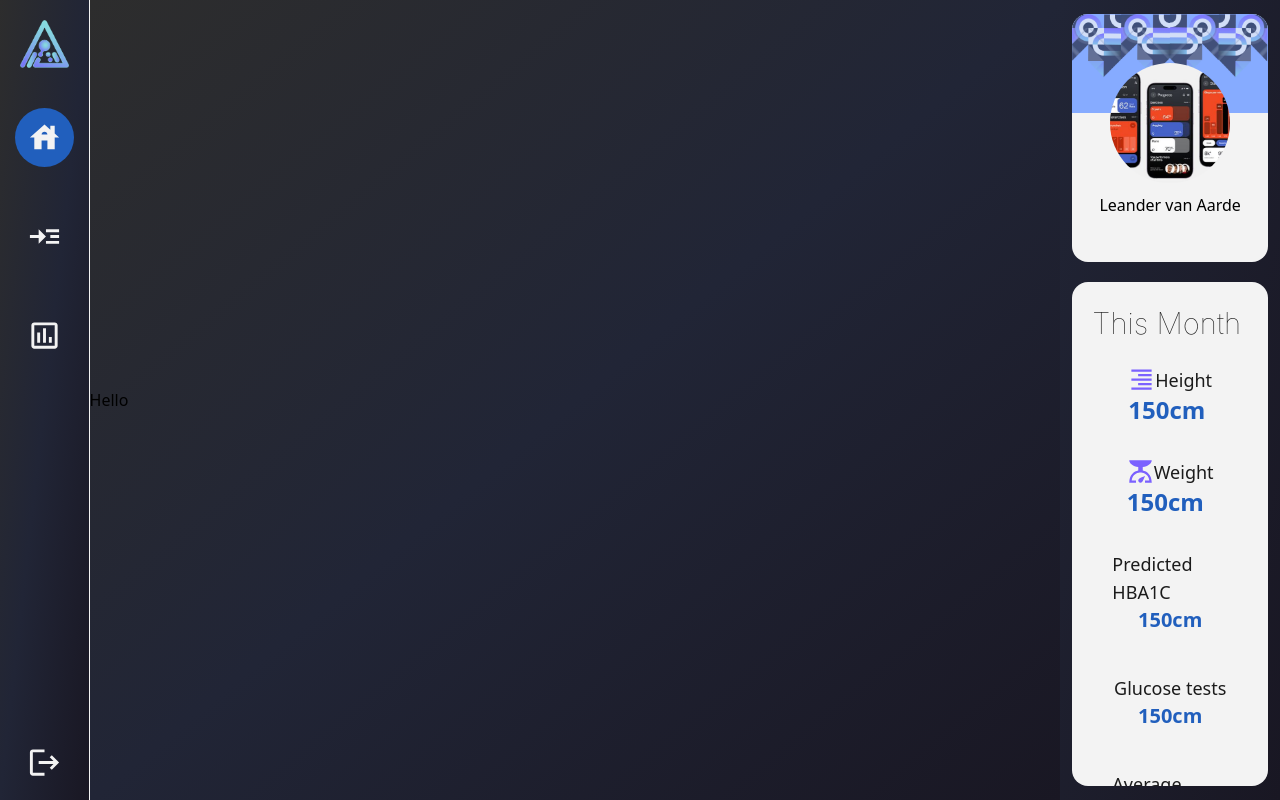
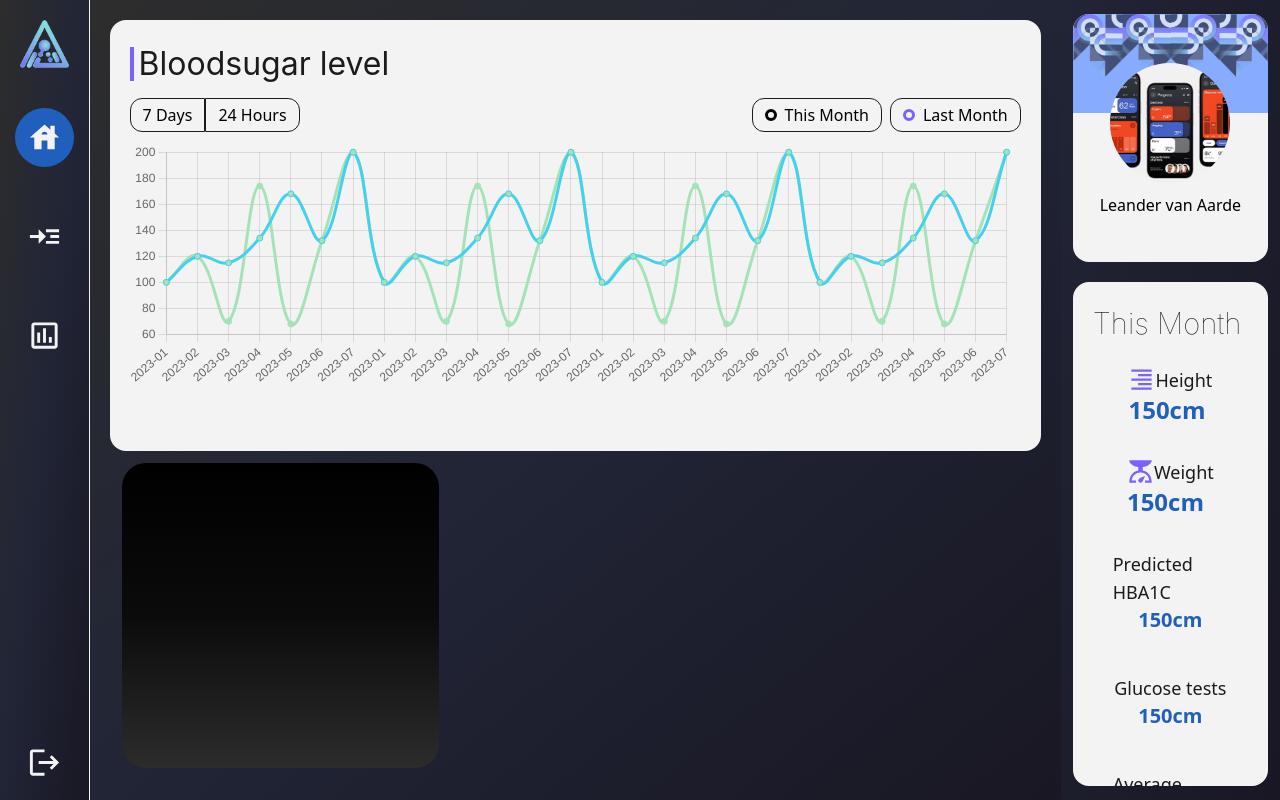
Before and after one commit to LeandervanAarde26/diasync, a Next.js app: page /home in a window 1280 px wide. Built offline with nearby package versions, Linux system fonts and the light colour scheme.

Commit message:
Home done
Home chart added

```diff
--- /dev/null
+++ b/components/Common/ChartKey.tsx
@@ -0,0 +1,16 @@
+import { ChartKeyType } from "@/types/ChartKeyType";
+
+function ChartKey({color, title, clickHandler}: ChartKeyType) {
+    return (
+        <div className={`px-3 py-1 cursor-pointer border border-1 border-csblack rounded-r-xl rounded-l-xl hover:border-2 flex flex-row gap-x-2 items-center `}>
+            <div className={`w-3 h-3 border border-[3px] border-${color} rounded-full`}>
+
+            </div>
+        <p>{title}</p>
+      </div>
+    );
+}
+
+export default ChartKey;
+
+// csblack
--- /dev/null
+++ b/components/Common/FilterButtons.component.tsx
@@ -0,0 +1,11 @@
+import { FilterButtonTypes } from "@/types/FilterButtonTypes";
+
+function FilterButtons({roundedLeft, roundedRight, active, title, clickHandler}: FilterButtonTypes) {
+  return (
+    <div className={`px-3 py-1 cursor-pointer border border-1 border-csblack rounded-r-${roundedRight} rounded-l-${roundedLeft} hover:border-2`}>
+      <p>{title}</p>
+    </div>
+  );
+}
+
+export default FilterButtons;
--- /dev/null
+++ b/components/Common/Test.tsx
@@ -0,0 +1,105 @@
+"use client";
+import {
+  Chart as ChartJS,
+  CategoryScale,
+  LinearScale,
+  Tooltip,
+  PointElement,
+  LineElement,
+} from "chart.js";
+import { Line } from 'react-chartjs-2';
+
+ChartJS.register(
+    CategoryScale,
+    LinearScale,
+    PointElement,
+    LineElement,
+    Tooltip
+  );
+
+  const MyLineChart = () => {
+    return (
+      <div>
+        <Line
+          data={{
+            labels: [
+              "2023-01",
+              "2023-02",
+              "2023-03",
+              "2023-04",
+              "2023-05",
+              "2023-06",
+              "2023-07",
+              "2023-01",
+              "2023-02",
+              "2023-03",
+              "2023-04",
+              "2023-05",
+              "2023-06",
+              "2023-07",
+              "2023-01",
+              "2023-02",
+              "2023-03",
+              "2023-04",
+              "2023-05",
+              "2023-06",
+              "2023-07",
+              "2023-01",
+              "2023-02",
+              "2023-03",
+              "2023-04",
+              "2023-05",
+              "2023-06",
+              "2023-07",
+            ],
+            datasets: [
+
+              {
+                label: "online tutorial subjects",
+                data: [100, 120, 115, 134, 168, 132, 200, 100, 120, 115, 134, 168, 132, 200, 100, 120, 115, 134, 168, 132, 200, 100, 120, 115, 134, 168, 132, 200, 100, 120, 115, 134, 168, 132, 200, 100, 120, 115, 134, 168, 132, 200,100, 120, 115, 134, 168, 132, 200, 100, 120, 115, 134, 168, 132, 200,100, 120, 115, 134, 168, 132, 200],
+                backgroundColor: "#A6E2B8",
+                tension: 0.4,
+                borderJoinStyle: 'round',
+                borderColor: '#45D0EE',
+                fill: true
+              },
+
+              {
+                label: "online tutorial subjects",
+                data: [100, 120, 70, 174, 68, 132, 200, 100, 120, 70, 174, 68, 132, 200, 100, 120, 70, 174, 68, 132, 200,
+                    100, 120, 70, 174, 68, 132, 200, 100, 120, 70, 174, 68, 132, 200, 100, 120, 70, 174, 68, 132, 200],
+
+                backgroundColor: "purple",
+                pointBackgroundColor: '#A6E2B8',
+                tension: 0.4,
+                borderJoinStyle: 'round',
+                borderColor:'#A6E2B8',
+
+              },
+
+            ],
+
+          }}
+          height={'83%'}
+          options={{
+            responsive: true,
+
+            plugins:{
+                legend: {
+                    display: true,
+                    position: 'top',
+                    align: 'center',
+                    labels: {
+                        color: 'darkred',
+                        font: {
+                           weight: 'bold'
+                        },
+                     }
+                }
+            }
+          }}
+        />
+      </div>
+    );
+  };
+  export default MyLineChart;
--- a/package.json
+++ b/package.json
@@ -9,8 +9,11 @@
     "lint": "next lint"
   },
   "dependencies": {
+    "axios": "^1.5.1",
+    "chart.js": "^4.4.0",
     "next": "latest",
     "react": "latest",
+    "react-chartjs-2": "^5.2.0",
     "react-dom": "latest",
     "react-icons": "^4.11.0"
   },
--- a/pages/home.tsx
+++ b/pages/home.tsx
@@ -1,11 +1,37 @@
 import { useRouter } from "next/router";
 import NavBar from "@/components/partial/NavBar";
+import MyLineChart from "@/components/Common/Test";
+import FilterButtons from "@/components/Common/FilterButtons.component";
+import ChartKey from "@/components/Common/ChartKey";
 
 function Home() {
+  return (
+    <div className="bg-gradient-to-br from-grad1 via-grad2 to-grad3 flex flex-col  h-screen w-[80%] p-5">
+      <div className="flex flex-col h-[55vh] bg-cswhite rounded-2xl p-5 gap-y-[10px]">
+        <div className="flex flex-row gap-x-[5px] items-center">
+          <div className="w-[4px] h-[70%] bg-cspurple "></div>
+          <h4 className="text-csblack">Bloodsugar level</h4>
+        </div>
+        <div className="flex flex-row justify-between">
+          <div className="flex flex-row">
+            <FilterButtons title="7 Days" roundedLeft="xl" active={false} />
 
-  return (
-    <div className="bg-gradient-to-br from-grad1 via-grad2 to-grad3 flex flex-col justify-center h-screen w-[80%]">
-            Hello
+            <FilterButtons title="24 Hours" roundedRight="xl" active={false} />
+          </div>
+
+          <div className="flex flex-row gap-x-2">
+            <ChartKey title="This Month" color={"csblue"} />
+            <ChartKey title="Last Month" color={"cspurple"} />
+          </div>
+        </div>
+        <MyLineChart />
+      </div>
+
+      <div className="flex flex-row gap-x-[5px] h-[42vh] p-3">
+      <div className="flex flex-col w-[35%] bg-gradient-to-t from-[#2C2C2C] via-[#0B0B0B] to-[#000000] rounded-3xl">
+
+      </div>
+      </div>
     </div>
   );
 }
--- a/tailwind.config.ts
+++ b/tailwind.config.ts
@@ -35,7 +35,9 @@ const config: Config = {
         'grad2': '#212536',
         'grad3': '#191723',
         'cspurple': "#7B61FF",
-        'cslightpurple': '#86ABFF'
+        'cslightpurple': '#86ABFF',
+        'csgreen': '#A6E2B8',
+        'csChartBlue': '#45D0EE'
 
     },
     extend: {
--- /dev/null
+++ b/types/ChartKeyType.tsx
@@ -0,0 +1,5 @@
+export type ChartKeyType = {
+    color?: string;
+    clickHandler?: () => void;
+    title: string;
+  };
--- /dev/null
+++ b/types/FilterButtonTypes.tsx
@@ -0,0 +1,8 @@
+
+export type FilterButtonTypes = {
+    roundedLeft?: string;
+    roundedRight?: string;
+    active: boolean;
+    clickHandler?: () => void;
+    title: string;
+  };
```
Also changed, not shown: 1 other file (tests, documents, lock files or other folders).
